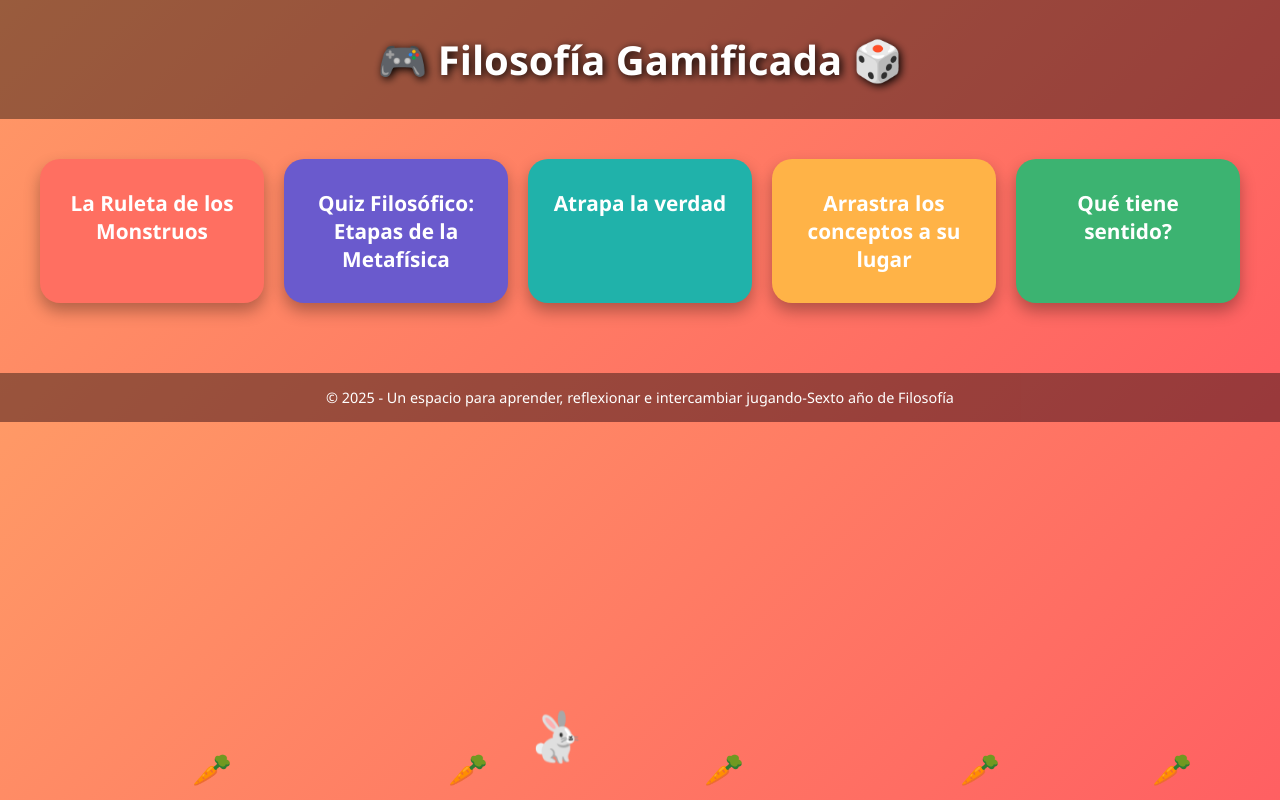
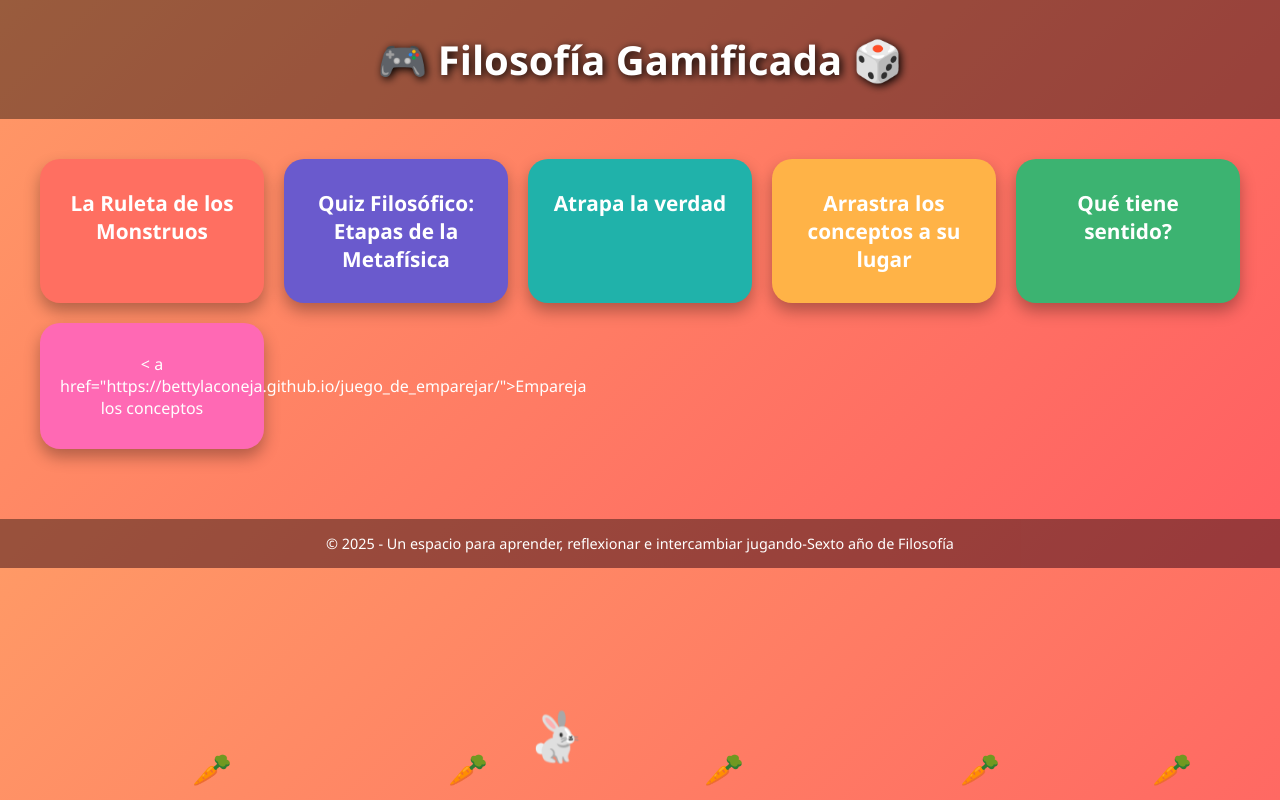
Before and after one commit to BettyLaConeja/tablero, a plain HTML site: page index.html in a window 1280 px wide. Drawn offline with Linux system fonts and the light colour scheme.

Commit message:
Update index.html

```diff
--- a/index.html
+++ b/index.html
@@ -129,7 +129,7 @@
     <div class="juego"><a href="https://bettylaconeja.github.io/metaf-sica-juego-1/">Arrastra los conceptos a su lugar</a></div>
 
     <div class="juego"><a href="https://bettylaconeja.github.io/juego-sexto-sobre-sentido/">Qué tiene sentido?</a></div>
-
+  <div class="juego">< a href="https://bettylaconeja.github.io/juego_de_emparejar/">Empareja los conceptos</a> </div>
   </main>
 
   <footer>
```
